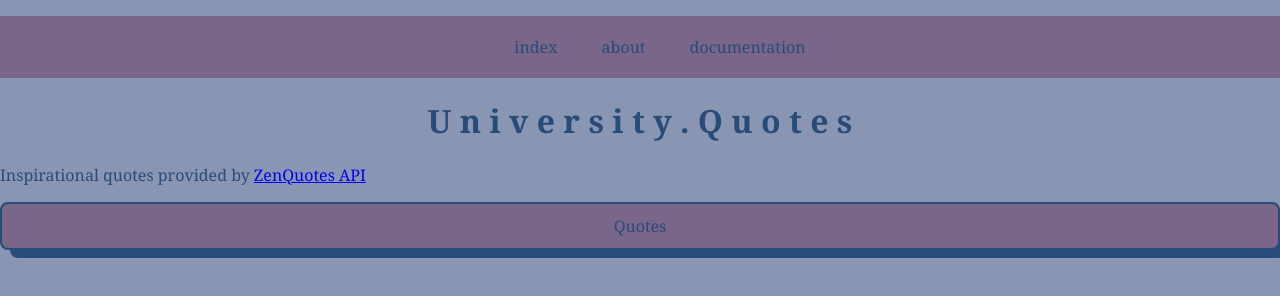
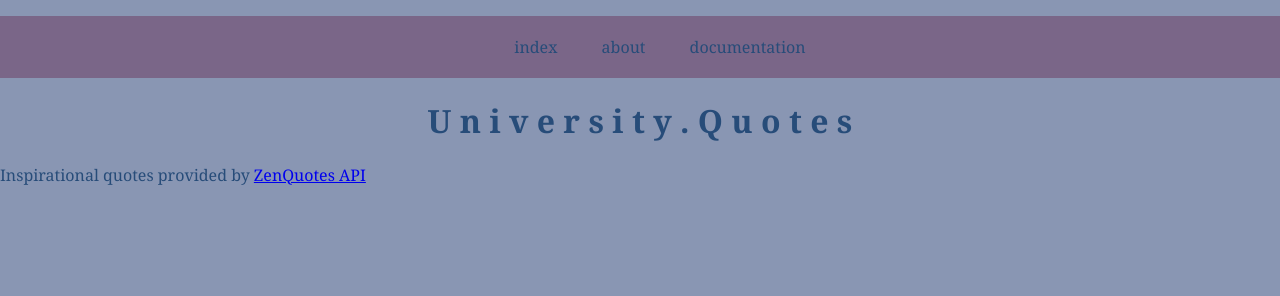
Before and after one commit to llwar/INST377-Group27Project, a website: page public/documentation.html in a window 1280 px wide. Drawn offline with Linux system fonts and the light colour scheme.

Commit message:
Formatted Readme File

```diff
--- a/public/documentation.html
+++ b/public/documentation.html
@@ -29,11 +29,7 @@
 
 
 
- <!-- buttons for dogs and stocks -->
-    <div class="button-container">
-        <a href="/Users/selinaliu/Downloads/INST377/assignment-2-seliuna/stocks.html" class="button-56">Quotes</a>
 
-    </div>
 
 
 
```
Also changed, not shown: README.md.
